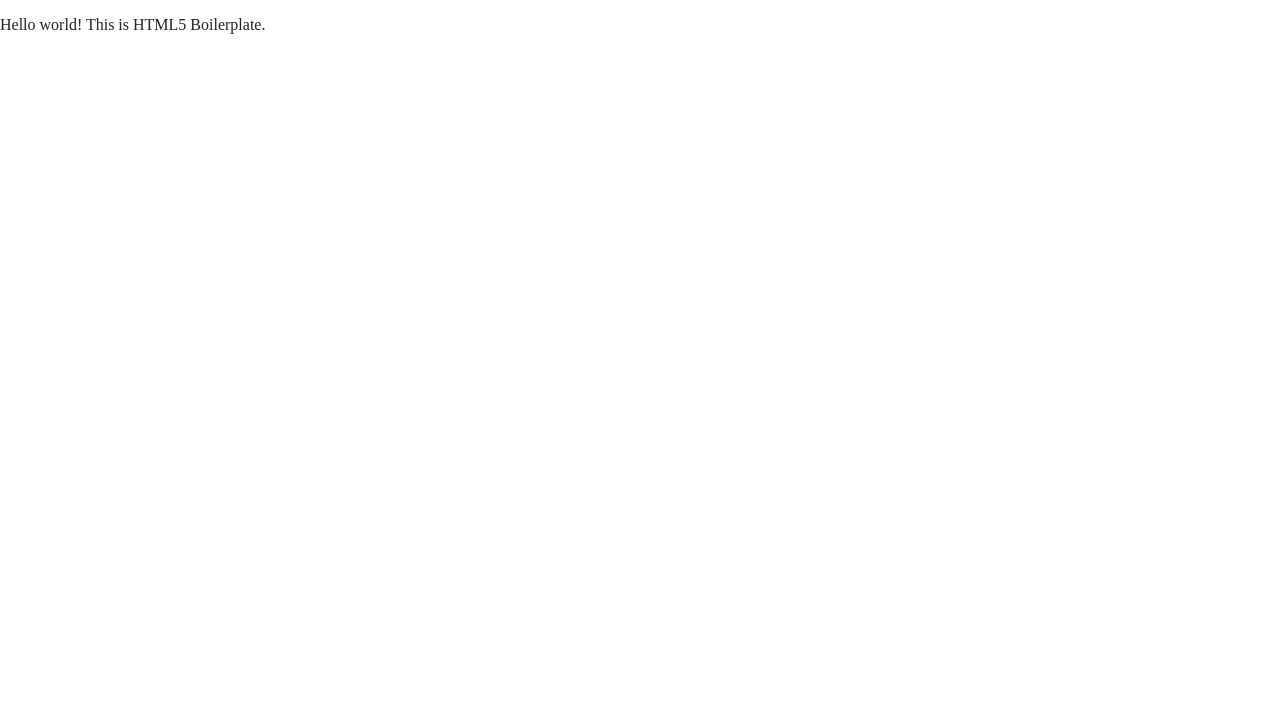
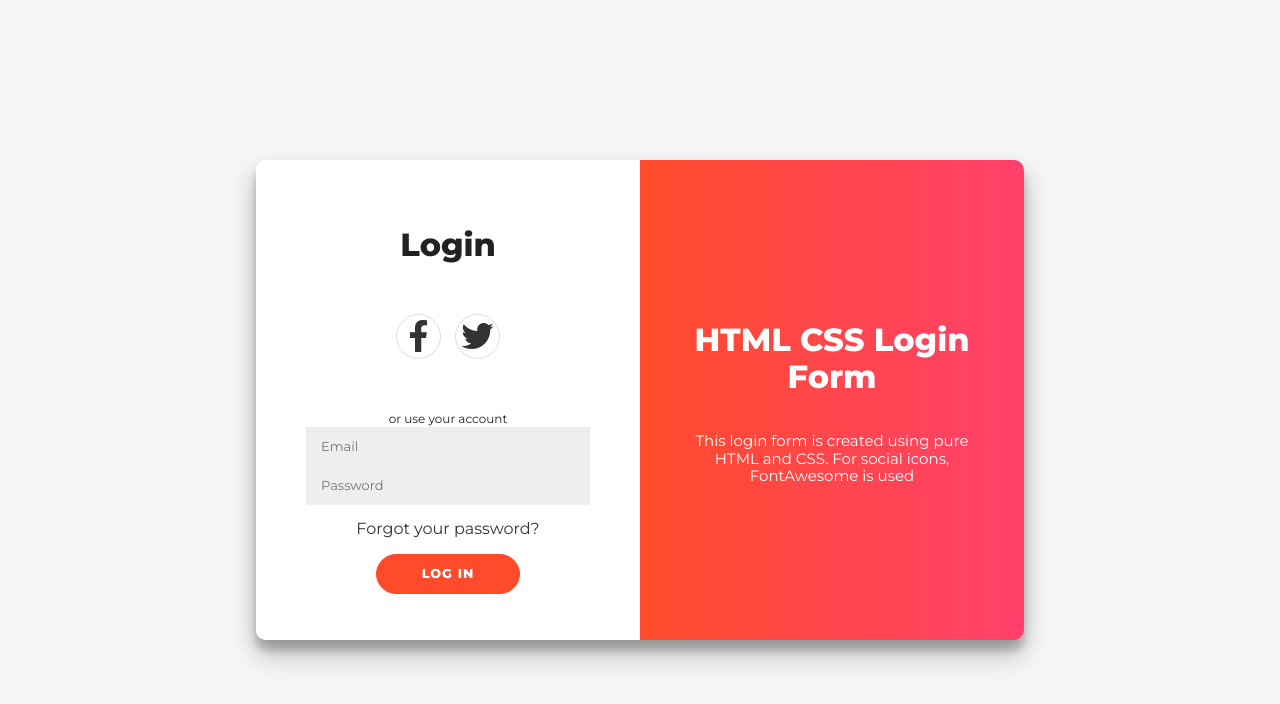
Before and after one commit to ivanprytula/replicate_login_form, a website built with Parcel: page index.html in a window 1280 px wide. Built offline with nearby package versions, Linux system fonts and the light colour scheme.

Commit message:
add markup and styles for login form

```diff
--- /dev/null
+++ b/css/login.css
@@ -0,0 +1,116 @@
+@import url('https://fonts.googleapis.com/css?family=Montserrat:400,800');
+
+* {
+  box-sizing: border-box;
+}
+
+body {
+  background: #f6f5f7;
+  display: flex;
+  justify-content: center;
+  align-items: center;
+  flex-direction: column;
+  font-family: 'Montserrat', sans-serif;
+  height: 100vh;
+  margin: -20px 0 50px;
+}
+
+h1 {
+  margin: 0;
+}
+
+span {
+  font-size: 12px;
+}
+
+input {
+  background-color: #eee;
+  border: none;
+  padding: 12px 15px;
+  margin: 8px 0;
+  width: 100%;
+}
+
+.login {
+  display: flex;
+  overflow: hidden;
+  border-radius: 10px;
+  box-shadow: 0 14px 28px rgba(0, 0, 0, 0.25),
+  0 10px 10px rgba(0, 0, 0, 0.22);
+  width: 768px;
+  max-width: 100%;
+  min-height: 480px;
+  text-align: center;
+}
+
+.login__form {
+  width: 50%;
+  background-color: #FFFFFF;
+  display: flex;
+  align-items: center;
+  justify-content: center;
+  flex-direction: column;
+  padding: 0 50px;
+  height: 100%;
+}
+
+.login__social {
+  margin: 50px 0;
+}
+
+.login__link {
+  color: #333;
+  text-decoration: none;
+  margin: 15px 0;
+}
+
+.login__link--social {
+  border: 1px solid #DDDDDD;
+  border-radius: 50%;
+  display: inline-flex;
+  justify-content: center;
+  align-items: center;
+  margin: 0 5px;
+  height: 45px;
+  width: 45px;
+}
+
+.login__label {
+  font-size: 13px;
+}
+
+.login__link--forgot {
+  display: block;
+}
+
+.login__btn {
+  border-radius: 20px;
+  border: 1px solid #FF4B2B;
+  background-color: #FF4B2B;
+  color: #FFFFFF;
+  font-size: .8em;
+  font-weight: bold;
+  padding: 12px 45px;
+  letter-spacing: 1px;
+  text-transform: uppercase;
+  transition: transform 100ms ease-in;
+}
+
+.login__btn:active {
+  transform: scale(0.95);
+}
+
+.login__desc {
+  display: flex;
+  justify-content: center;
+  flex-direction: column;
+  padding: 0 40px;
+  background: linear-gradient(to right, #FF4B2B, #FF416C) no-repeat 0 0;
+  background-size: cover;
+  color: #ffffff;
+  width: 50%;
+}
+
+.login__text {
+  font-size: 15px;
+}
--- a/index.html
+++ b/index.html
@@ -7,21 +7,58 @@
     <meta name="description" content="Login form using HTML & CSS">
     <meta name="viewport" content="width=device-width, initial-scale=1">
 
+    <meta property="og:title" content="HTML*CSS">
+    <meta property="og:type" content="website">
+    <meta property="og:url" content="https://example.com">
+    <meta property="og:image" content="https://example.com/icon.png">
+
     <link rel="manifest" href="site.webmanifest">
     <link rel="apple-touch-icon" href="icon.png">
     <!-- Place favicon.ico in the root directory -->
 
     <link rel="stylesheet" href="css/normalize.css">
     <link rel="stylesheet" href="css/main.css">
+    <link rel="stylesheet" href="https://cdnjs.cloudflare.com/ajax/libs/font-awesome/6.1.1/css/all.min.css"
+          integrity="sha512-KfkfwYDsLkIlwQp6LFnl8zNdLGxu9YAA1QvwINks4PhcElQSvqcyVLLD9aMhXd13uQjoXtEKNosOWaZqXgel0g=="
+          crossorigin="anonymous" referrerpolicy="no-referrer"/>
+    <link rel="stylesheet" href="css/login.css">
 
     <meta name="theme-color" content="#fafafa">
   </head>
 
   <body>
+    <main class="login">
 
-  <!-- Add your site or application content here -->
-  <p>Hello world! This is HTML5 Boilerplate.</p>
-  <script src="js/vendor/modernizr-3.11.2.min.js"></script>
+      <div class="login__form">
+        <form action="#">
+          <h1 class="login__header login__header--dark">Login</h1>
+          <div class="login__social">
+            <a href="#" class="login__link login__link--social"><i class="fa-brands fa-facebook-f fa-2x"></i></a>
+            <a href="#" class="login__link login__link--social"><i class="fa-brands fa-twitter fa-2x"></i></a>
+          </div>
+
+          <span>or use your account</span>
+
+          <label class="login__label">
+            <input type="email" placeholder="Email"/>
+          </label>
+          <label class="login__label">
+            <input type="password" placeholder="Password"/>
+          </label>
+
+          <a href="#" class="login__link login__link--forgot">Forgot your password?</a>
+          <button class="login__btn">Log in</button>
+        </form>
+      </div>
+
+      <div class="login__desc">
+        <h1 class="login__header login__header--white">HTML CSS Login Form</h1>
+        <p class="login__text">This login form is created using pure HTML and CSS. For social icons, FontAwesome is
+          used</p>
+      </div>
+
+    </main>
+
     <script src="js/plugins.js"></script>
     <script src="js/main.js"></script>
   </body>
--- a/robots.txt
+++ b/robots.txt
@@ -2,4 +2,4 @@
 
 # Allow crawling of all content
 User-agent: *
-Disallow:
+Disallow: /
```
Lines whose indentation alone changed are shown as unchanged.
